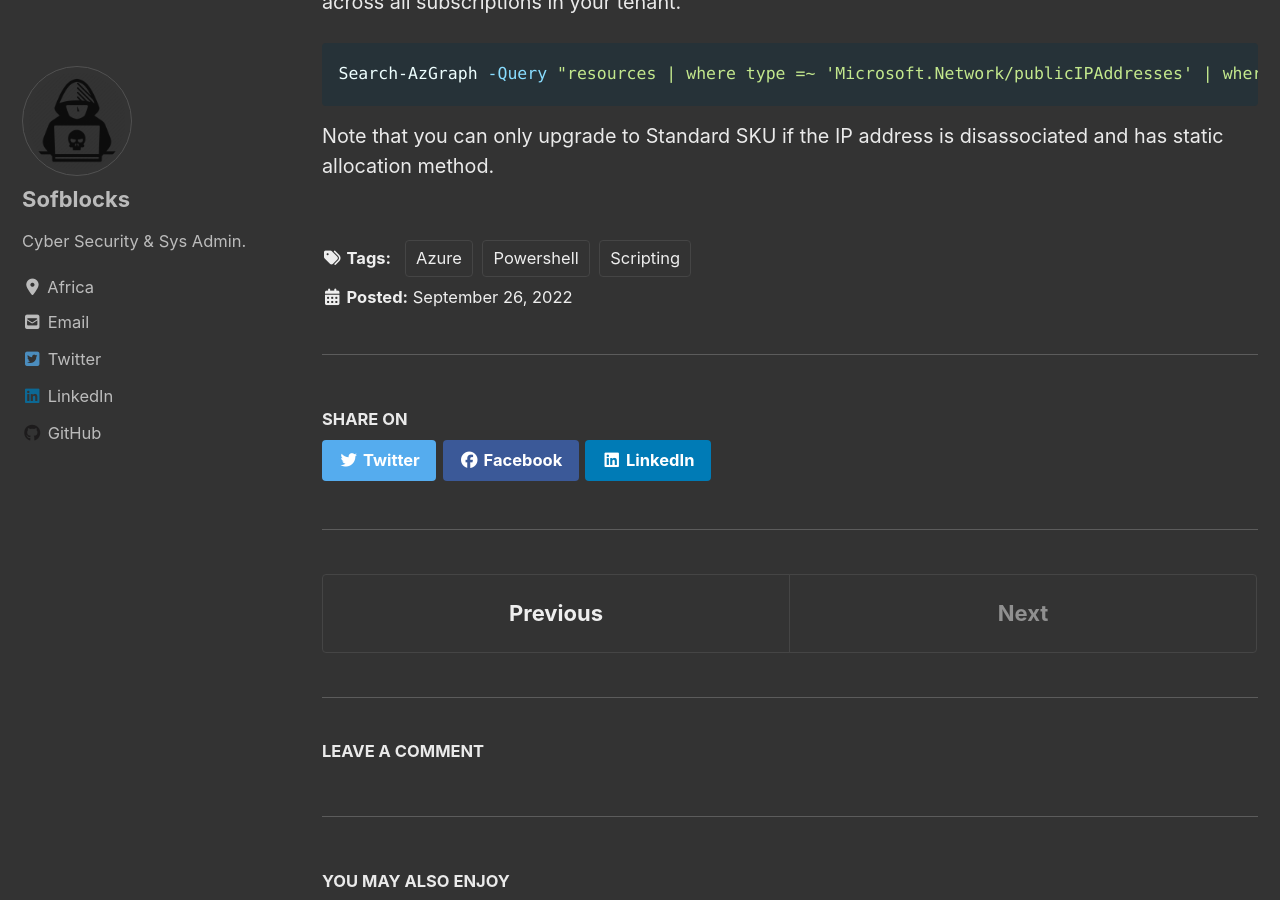
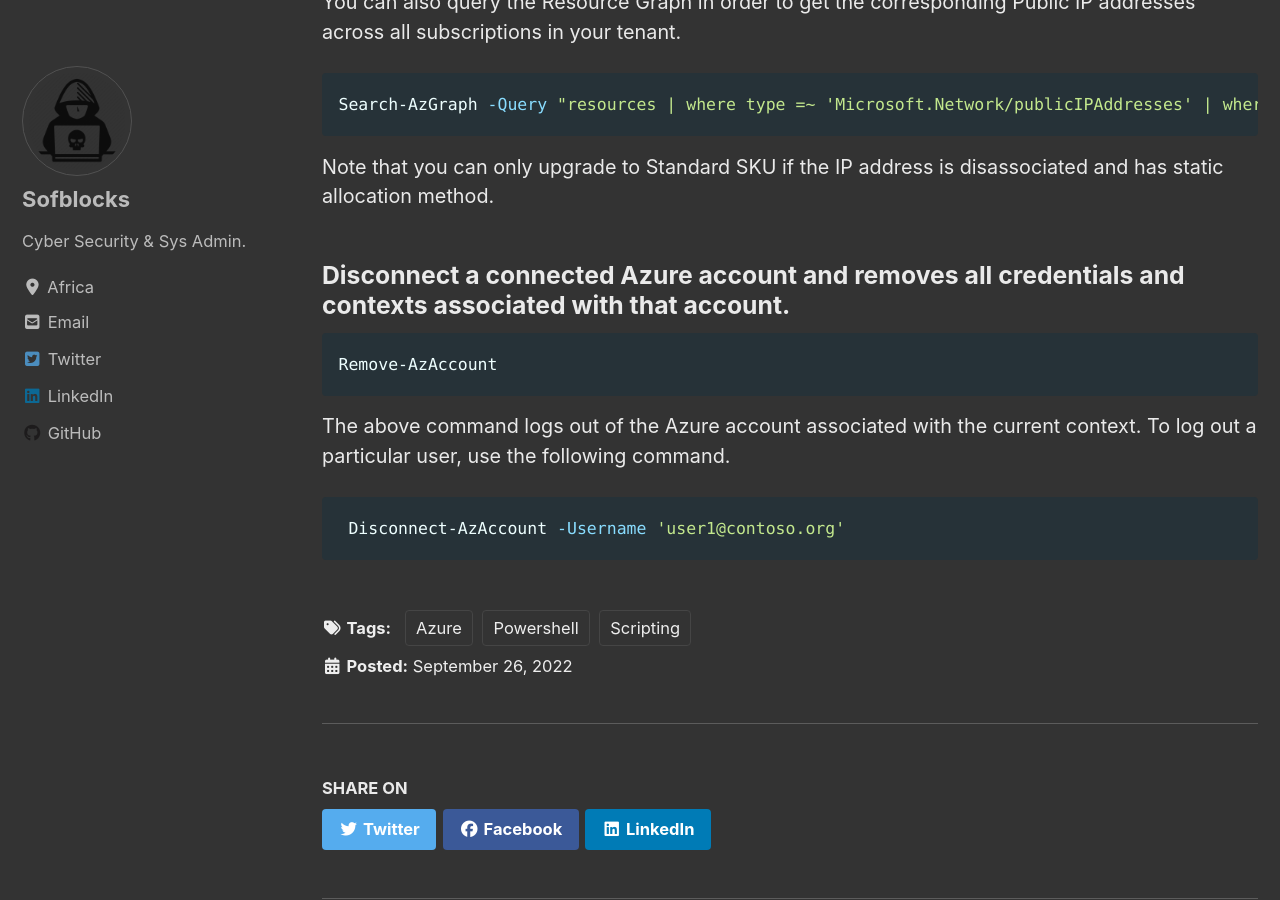
Before and after one commit to sofblocks/sofblocks.github.io, a Jekyll site: the page built from _posts/blog/2022-09-26-powershell.md, in a window 1280 px wide and 900 px high, scrolled down 6792 px. Built offline with Jekyll 4.4.1, drawn with Linux system fonts in a browser that asks for light colours; cached includes are drawn as plain includes; nearby versions of some CDN libraries; comment, search, counter and statistics services are not loaded; some of the changed text lies outside the part shown.

Commit message:
Update 2022-09-26-powershell.md

````diff
--- a/_posts/blog/2022-09-26-powershell.md
+++ b/_posts/blog/2022-09-26-powershell.md
@@ -170,3 +170,13 @@
 Search-AzGraph -Query "resources | where type =~ 'Microsoft.Network/publicIPAddresses' | where sku.name =~ 'Basic'"
 ```
 Note that you can only upgrade to Standard SKU if the IP address is disassociated and has static allocation method.
+
+### Disconnect a connected Azure account and removes all credentials and contexts associated with that account.
+
+```powershell
+Remove-AzAccount
+```
+The above command logs out of the Azure account associated with the current context. To log out a particular user, use the following command.
+```powershell
+ Disconnect-AzAccount -Username 'user1@contoso.org'
+```
````
Also changed, not shown: other parts of _posts/blog/2022-09-26-powershell.md (+3 -3 lines).
